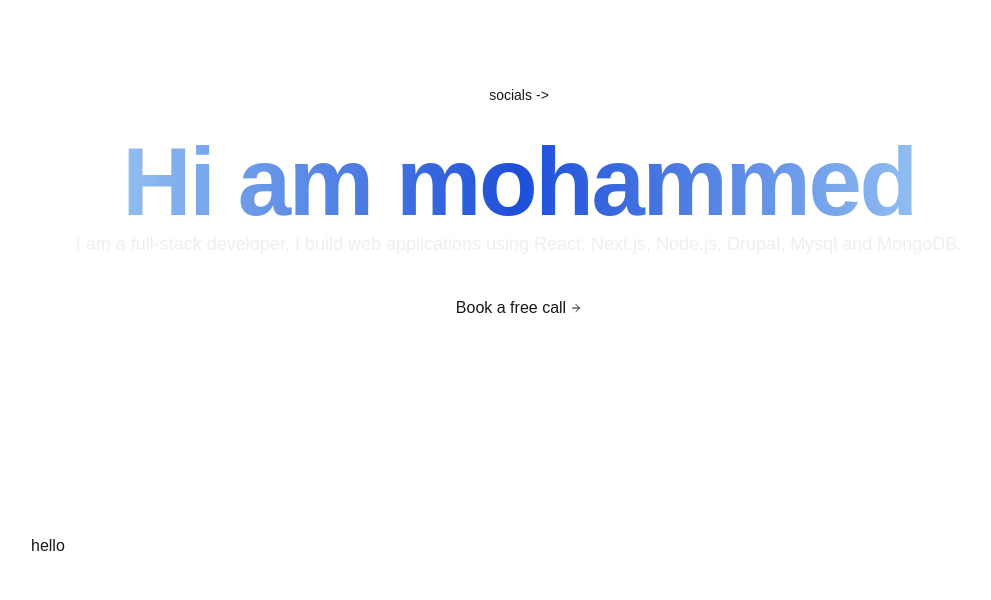
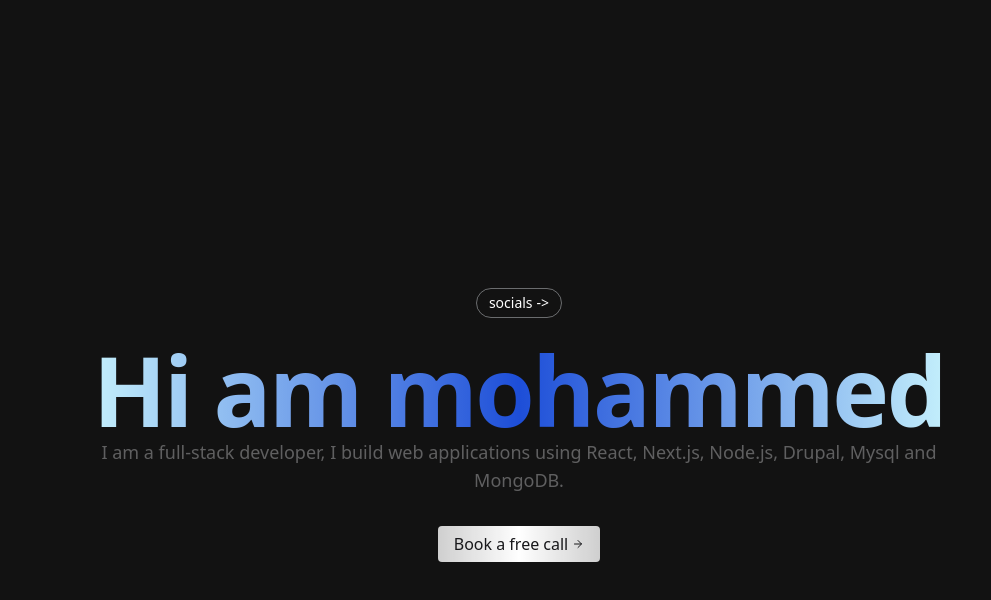
Before and after one commit to mohammedbabiker/highstorm-next, a Next.js app: page / in a window 1280 px wide. Shown: the top 600 px of the page, without its empty margins (121-1112 px from the left). Built offline with nearby package versions, Linux system fonts and the light colour scheme.

Commit message:
fade animation

```diff
--- a/app/globals.css
+++ b/app/globals.css
@@ -2,22 +2,13 @@
 @tailwind components;
 @tailwind utilities;
 
-:root {
-  --background: #ffffff;
-  --foreground: #171717;
-}
-
-@media (prefers-color-scheme: dark) {
-  :root {
-    --background: #0a0a0a;
-    --foreground: #ededed;
-  }
+html {
+  scroll-behavior: smooth;
 }
 
 body {
-  color: var(--foreground);
-  background: var(--background);
-  font-family: Arial, Helvetica, sans-serif;
+  background-color: #121212;
+  color: white;
 }
 
 @layer utilities {
--- a/app/page.tsx
+++ b/app/page.tsx
@@ -1,10 +1,8 @@
-import Hero from "@/components/hero";
-import Landing from "@/components/landing";
+import Landing from "../components/landing";
 
 export default function Home() {
   return (
     <div>
-      <Hero />
       <Landing />
     </div>
   );
--- a/components/hero.tsx
+++ b/components/hero.tsx
@@ -5,7 +5,7 @@ export const Hero = () => {
   return (
     <div className="pt-20">
       <div className="text-center px-8">
-        <div className="mb-6">
+        <div className="mb-6" data-aos="fade-down">
           <div className="relative inline-flex before:absolute before:inset-0">
             <Link
               href="https://www.google.com"
@@ -29,10 +29,15 @@ export const Hero = () => {
         <h1
           className="pd-4 font-extrabold tracking-tight text-transparent text-7xl
           lg:text-8xl bg-clip-text bg-gradient-to-r from-cyan-100 via-blue-700 to-cyan-100"
+          data-aos="fade-down"
         >
           Hi am mohammed
         </h1>
-        <p className="mb-8 text-lg text-zinc-300/40 font-medium">
+        <p
+          className="mb-8 text-lg text-zinc-300/40 font-medium"
+          data-aos="fade-down"
+          data-aos-delay="200"
+        >
           I am a full-stack developer, I build web applications using React,
           Next.js, Node.js, Drupal, Mysql and MongoDB.
         </p>
@@ -42,6 +47,8 @@ export const Hero = () => {
             className="w-full items-center justify-center flex whitespace-nowrap transition
             duration-150 ease-in-out font-medium rounded px-4 py-1.5 text-zinc-900 bg-gradient-to-r
             from-white/80 via-white to-white/80 hover:bg-white group"
+            data-aos="fade-down"
+            data-aos-delay="300"
           >
             Book a free call{" "}
             <ArrowRight
--- a/components/landing.tsx
+++ b/components/landing.tsx
@@ -1,10 +1,23 @@
-"use client"; // This file will be executed on the client only
+"use client";
+import { useEffect } from "react";
+
+import AOS from "aos";
+import "aos/dist/aos.css";
+import Hero from "../components/hero";
 
 export const Landing = () => {
+  useEffect(() => {
+    AOS.init({
+      disable: "mobile", // phone
+      duration: 800,
+      easing: "ease-out-cubic",
+    });
+  });
+
   return (
     <div>
       <div className="pt-32 pb-16 md:pt-52 mb:pd-32 relative max-w-5xl min-h-screen px-4 mx-auto sm:px-6 space-y-80">
-        hello
+        <Hero />
       </div>
     </div>
   );
--- a/package.json
+++ b/package.json
@@ -11,6 +11,8 @@
     "test:watch": "jest --watch"
   },
   "dependencies": {
+    "@types/aos": "^3.0.7",
+    "aos": "^2.3.4",
     "lucide-react": "^0.441.0",
     "next": "14.2.11",
     "react": "^18",
```
Also changed, not shown: 1 other file (tests, documents, lock files or other folders).
